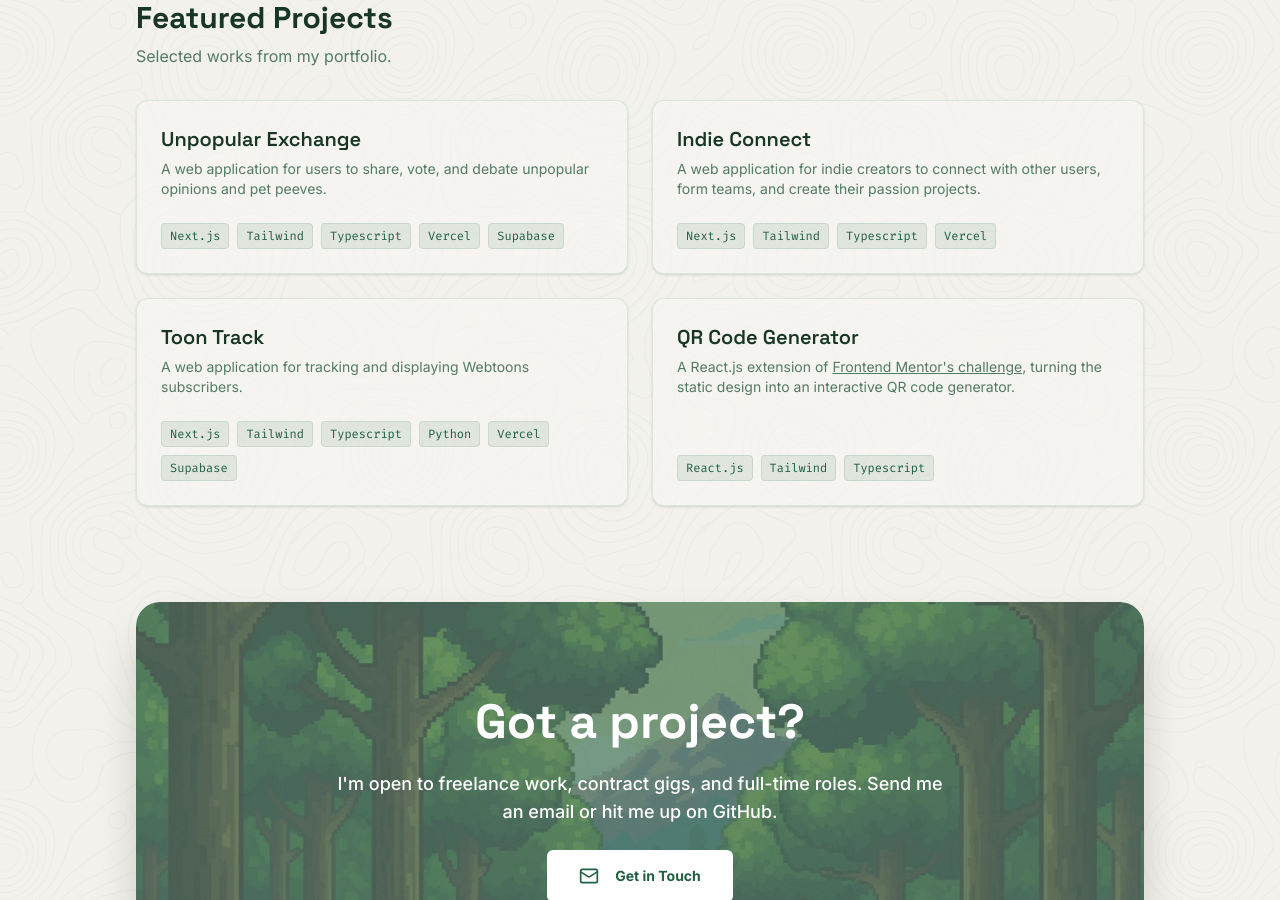
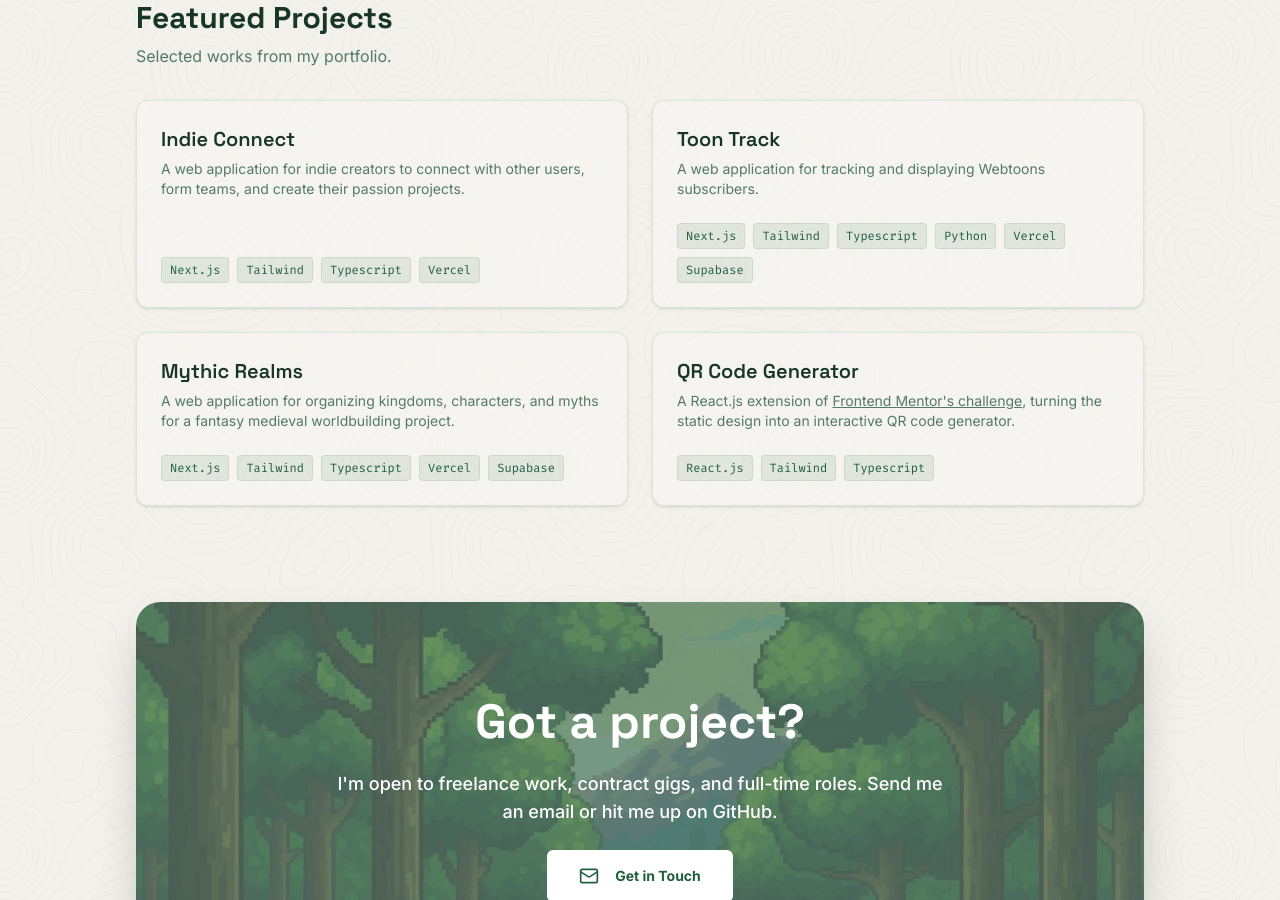
Before and after one commit to PresidentTree94/project-portfolio, a React (Vite) app: page / in a window 1280 px wide. Shown: the part 1340-2240 px from the top of the page. Built offline with nearby package versions, Linux system fonts and the light colour scheme.

Commit message:
Replaced Unpopular Exchange with Mythic Realms.

```diff
--- a/src/App.tsx
+++ b/src/App.tsx
@@ -25,9 +25,9 @@ function App() {
   ]
 
   const projects: Application[] = [
-    {title: "Unpopular Exchange", description: "A web application for users to share, vote, and debate unpopular opinions and pet peeves.", skills: ["Next.js", "Tailwind", "Typescript", "Vercel", "Supabase"]},
     {title: "Indie Connect", description: "A web application for indie creators to connect with other users, form teams, and create their passion projects.", skills: ["Next.js", "Tailwind", "Typescript", "Vercel"]},
     {title: "Toon Track", description: "A web application for tracking and displaying Webtoons subscribers.", skills: ["Next.js", "Tailwind", "Typescript", "Python", "Vercel", "Supabase"]},
+    {title: "Mythic Realms", description: "A web application for organizing kingdoms, characters, and myths for a fantasy medieval worldbuilding project.", skills: ["Next.js", "Tailwind", "Typescript", "Vercel", "Supabase"]},
     {title: "QR Code Generator", description: <>A React.js extension of <a href="https://www.frontendmentor.io/solutions/qr-code-component-xixkp7hzyW" target="_blank" rel="noopener noreferrer" className="underline">Frontend Mentor's challenge</a>, turning the static design into an interactive QR code generator.</>, skills: ["React.js", "Tailwind", "Typescript"]}
   ]
 
```
